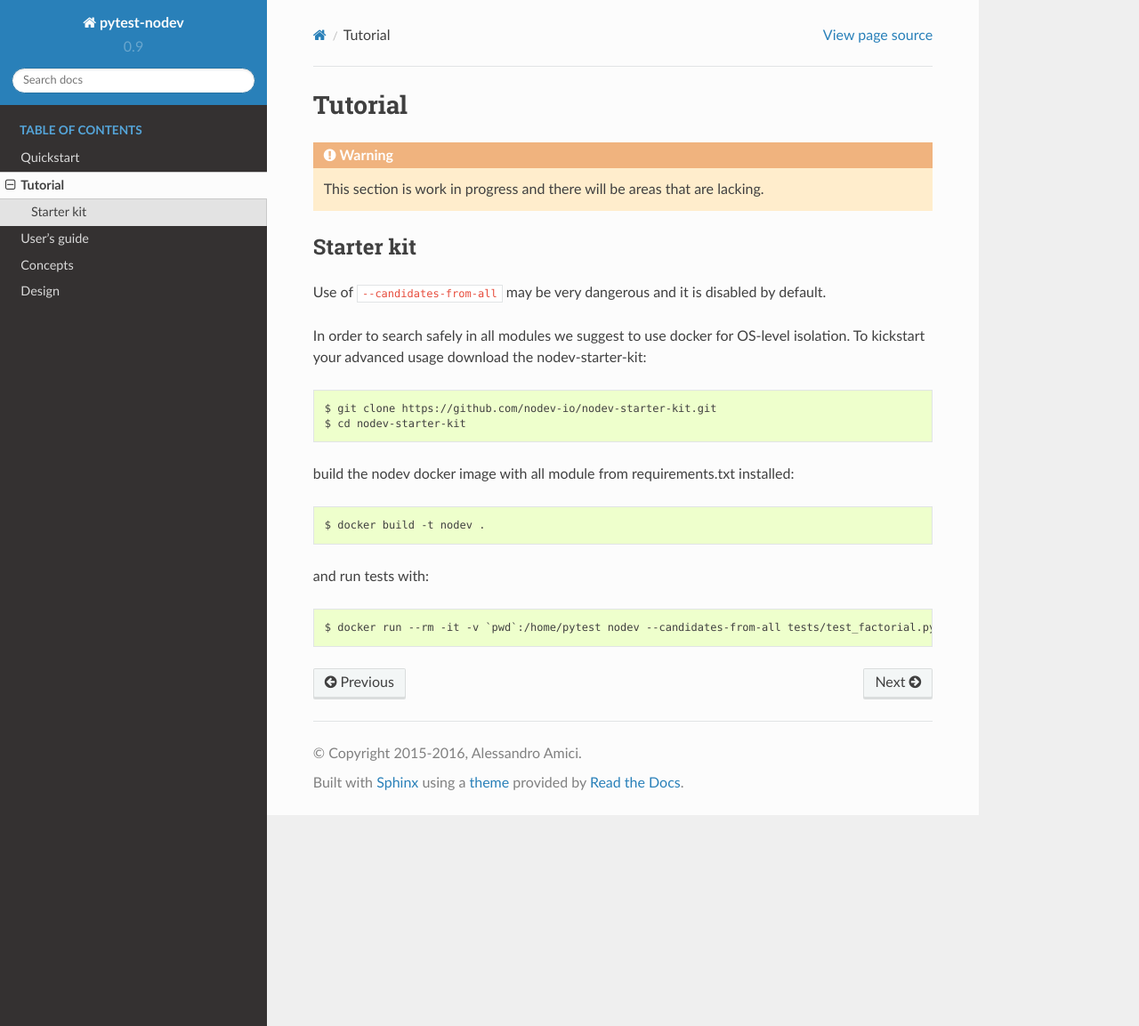
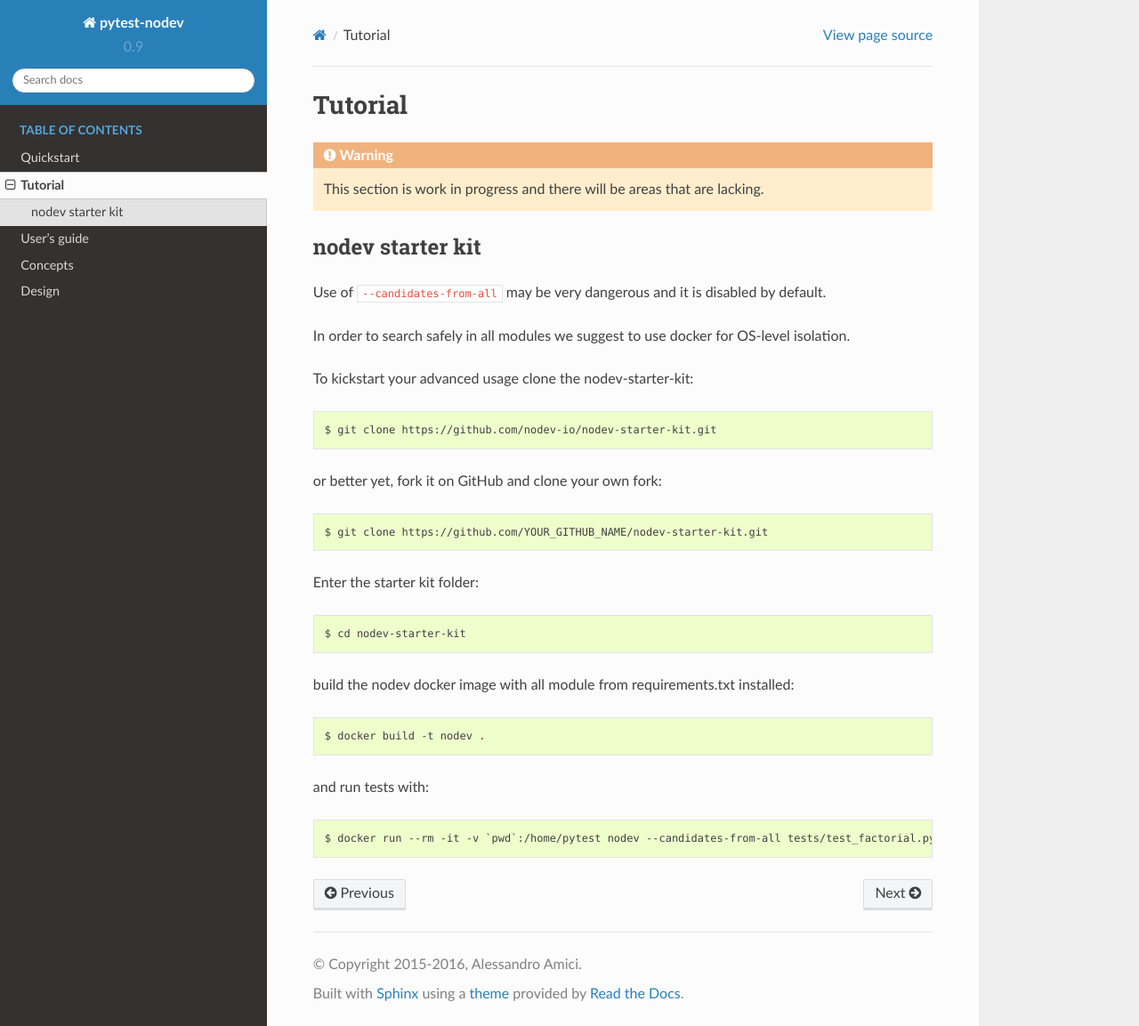
Before and after one commit to nodev-io/pytest-nodev, a Sphinx documentation site: the page built from docs/tutorial.rst, in a window 1280 px wide and 1153 px high. Shown: the whole window at 89% size. Built offline with Sphinx 7.4.7 and the Read the Docs theme 2.0.0, drawn with Linux system fonts in a browser that asks for light colours.

Commit message:
Small docs update.

```diff
--- a/docs/index.rst
+++ b/docs/index.rst
@@ -15,7 +15,8 @@ Test-driven source code search for Python.
 New to the concept of *test-driven code search*?
 Jump to the :doc:`quickstart` for a 2 minutes hands-on overview.
 Curious about the technique?
-Head over to the :doc:`concepts` section.
+Head over to the :doc:`concepts` section
+or go through our :doc:`tutorial`.
 The :doc:`usersguide` documents pytest-nodev usage in details and
 covers a few more examples.
 
--- a/docs/tutorial.rst
+++ b/docs/tutorial.rst
@@ -4,16 +4,24 @@ Tutorial
 
 .. warning:: This section is work in progress and there will be areas that are lacking.
 
-Starter kit
------------
+nodev starter kit
+-----------------
 
 Use of ``--candidates-from-all`` may be very dangerous
 and it is disabled by default.
 
 In order to search safely in all modules we suggest to use docker for OS-level isolation.
-To kickstart your advanced usage download the nodev-starter-kit::
+
+To kickstart your advanced usage clone the nodev-starter-kit::
 
     $ git clone https://github.com/nodev-io/nodev-starter-kit.git
+
+or better yet, fork it on GitHub and clone your own fork::
+
+    $ git clone https://github.com/YOUR_GITHUB_NAME/nodev-starter-kit.git
+
+Enter the starter kit folder::
+
     $ cd nodev-starter-kit
 
 build the nodev docker image with all module from requirements.txt installed::
```
